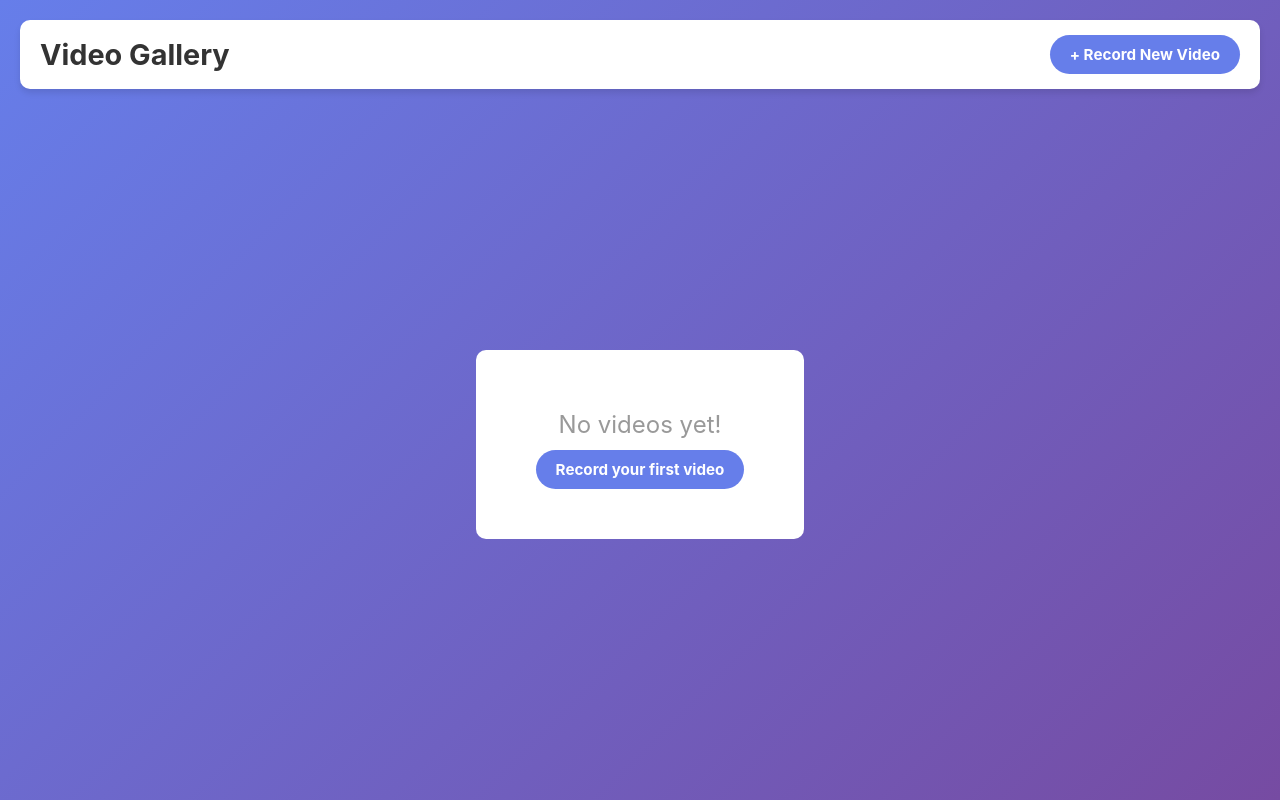
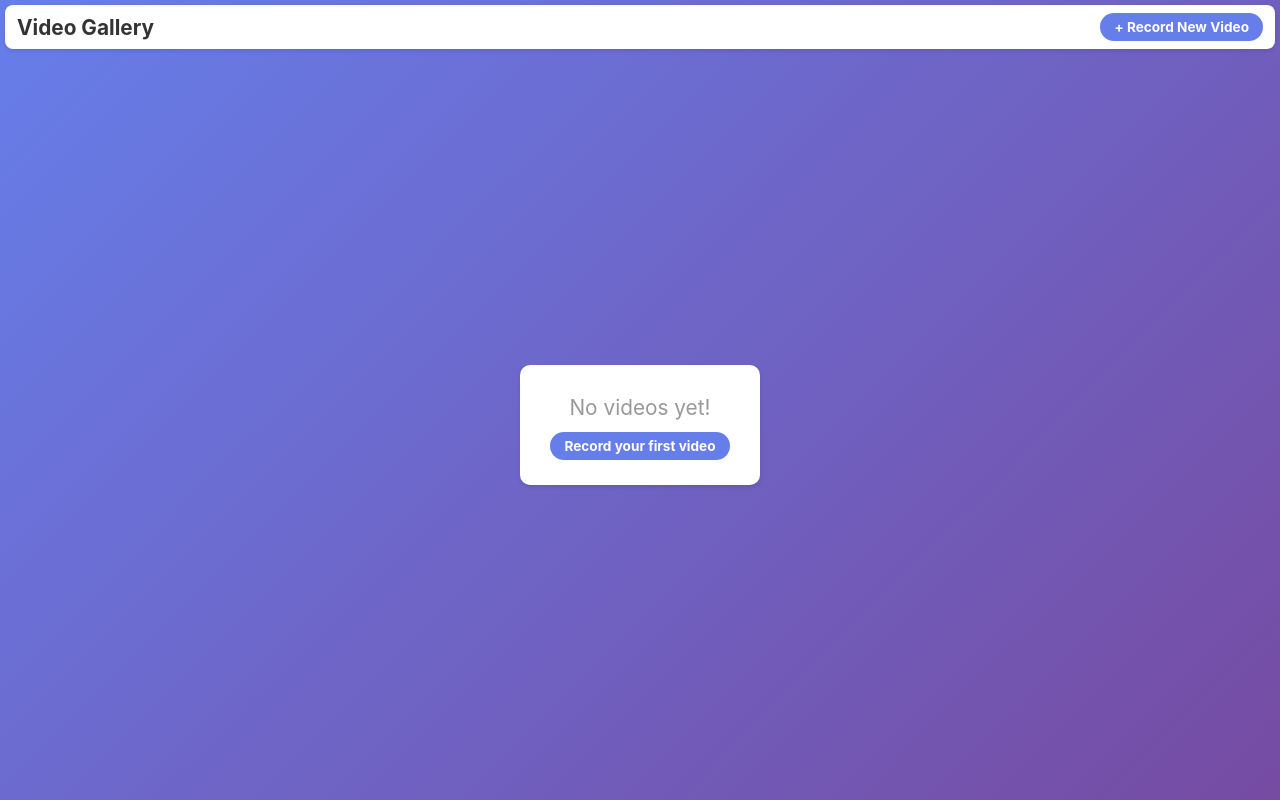
Before and after one commit to BrandonnLow/Media-collage-app, a Flask app: page / in a window 1280 px wide. Run offline with Flask 3, Linux system fonts and the light colour scheme.

Commit message:
better ui centered and fit screen and decrease empty padding spaces and fix delete

```diff
--- a/app.py
+++ b/app.py
@@ -3,6 +3,7 @@ import os
 from werkzeug.utils import secure_filename
 import base64
 from datetime import datetime
+from urllib.parse import unquote
 
 app = Flask(__name__)
 app.config['MAX_CONTENT_LENGTH'] = 100 * 1024 * 1024  # 100MB max file size
@@ -60,14 +61,27 @@ def upload_video():
     except Exception as e:
         return jsonify({'success': False, 'error': str(e)}), 500
 
-@app.route('/delete/<filename>', methods=['DELETE'])
+@app.route('/delete/<path:filename>', methods=['DELETE'])
 def delete_video(filename):
     """Delete a video file"""
     try:
-        filepath = os.path.join(app.config['UPLOAD_FOLDER'], secure_filename(filename))
+        # URL decode the filename to handle spaces and special characters
+        filename = unquote(filename)
+
+        # Construct the filepath
+        filepath = os.path.join(app.config['UPLOAD_FOLDER'], filename)
+
+        # Check if file exists and delete it
         if os.path.exists(filepath):
             os.remove(filepath)
             return jsonify({'success': True})
+
+        # If not found, try with secure_filename (for backwards compatibility)
+        secure_filepath = os.path.join(app.config['UPLOAD_FOLDER'], secure_filename(filename))
+        if os.path.exists(secure_filepath):
+            os.remove(secure_filepath)
+            return jsonify({'success': True})
+
         return jsonify({'success': False, 'error': 'File not found'}), 404
     except Exception as e:
         return jsonify({'success': False, 'error': str(e)}), 500
--- a/static/css/style.css
+++ b/static/css/style.css
@@ -4,84 +4,94 @@
     box-sizing: border-box;
 }
 
+html,
+body {
+    height: 100%;
+    width: 100%;
+    margin: 0;
+    padding: 0;
+    overflow: hidden;
+}
+
 body {
     font-family: -apple-system, BlinkMacSystemFont, 'Segoe UI', Roboto, Oxygen, Ubuntu, sans-serif;
     background: linear-gradient(135deg, #667eea 0%, #764ba2 100%);
-    height: 100vh;
-    overflow: hidden;
-    padding: 20px;
+    padding: 5px;
 }
 
 .container {
-    max-width: 100%;
-    margin: 0 auto;
+    width: 100%;
     height: 100%;
     display: flex;
     flex-direction: column;
+    gap: 5px;
 }
 
 header {
     background: white;
-    padding: 15px 20px;
-    border-radius: 10px;
-    margin-bottom: 20px;
+    padding: 8px 12px;
+    border-radius: 8px;
     display: flex;
     justify-content: space-between;
     align-items: center;
-    box-shadow: 0 4px 6px rgba(0, 0, 0, 0.1);
+    box-shadow: 0 2px 4px rgba(0, 0, 0, 0.1);
     flex-shrink: 0;
 }
 
 h1 {
     color: #333;
-    font-size: 1.8em;
+    font-size: 1.3em;
+    margin: 0;
 }
 
 .btn-record,
 .btn-back {
     background: #667eea;
     color: white;
-    padding: 10px 20px;
-    border-radius: 25px;
+    padding: 6px 14px;
+    border-radius: 20px;
     text-decoration: none;
     font-weight: bold;
     transition: all 0.3s;
-    font-size: 0.95em;
+    font-size: 0.85em;
 }
 
 .btn-record:hover,
 .btn-back:hover {
     background: #5a67d8;
-    transform: translateY(-2px);
-    box-shadow: 0 4px 8px rgba(0, 0, 0, 0.2);
+    transform: translateY(-1px);
+    box-shadow: 0 2px 4px rgba(0, 0, 0, 0.2);
 }
 
-/* Video Grid */
+/* Video Grid Container - Centers the grid */
 .video-grid {
-    display: grid;
-    gap: 5px;
-    flex-grow: 1;
+    flex: 1;
+    display: flex;
+    align-items: center;
+    justify-content: center;
     overflow: hidden;
-    justify-content: center;
-    align-content: center;
-    padding: 10px;
+    position: relative;
+}
+
+/* When grid has videos, it becomes a CSS grid */
+.video-grid[data-count]:not([data-count="0"]) {
+    display: grid !important;
+    gap: 3px;
+    place-content: center;
 }
 
 .video-item {
     background: black;
-    border-radius: 4px;
+    border-radius: 3px;
     overflow: hidden;
-    box-shadow: 0 2px 4px rgba(0, 0, 0, 0.1);
-    transition: all 0.2s;
+    box-shadow: 0 1px 2px rgba(0, 0, 0, 0.1);
+    transition: transform 0.2s, box-shadow 0.2s;
     cursor: pointer;
     position: relative;
-    display: flex;
-    align-items: center;
-    justify-content: center;
 }
 
 .video-item:hover {
-    transform: scale(1.1);
+    transform: scale(1.05);
     box-shadow: 0 4px 8px rgba(0, 0, 0, 0.3);
     z-index: 100;
 }
@@ -108,31 +119,36 @@ h1 {
     height: 100%;
     object-fit: cover;
     display: block;
-    background: black;
 }
 
 .no-videos {
     text-align: center;
-    padding: 60px;
+    padding: 30px;
     background: white;
     border-radius: 10px;
+    box-shadow: 0 2px 4px rgba(0, 0, 0, 0.1);
 }
 
 .no-videos p {
-    font-size: 1.5em;
+    font-size: 1.3em;
     color: #999;
-    margin-bottom: 20px;
+    margin-bottom: 15px;
 }
 
-/* Recorder */
+/* Recorder Page Styles */
 .recorder-container {
     background: white;
-    padding: 30px;
+    padding: 20px;
     border-radius: 10px;
     box-shadow: 0 4px 6px rgba(0, 0, 0, 0.1);
     text-align: center;
-    max-height: calc(100vh - 140px);
+    max-height: calc(100vh - 100px);
     overflow-y: auto;
+    flex: 1;
+    display: flex;
+    flex-direction: column;
+    align-items: center;
+    justify-content: center;
 }
 
 #preview,
--- a/templates/index.html
+++ b/templates/index.html
@@ -43,56 +43,106 @@
 
         if (videoCount === 0) return;
 
-        // Calculate grid dimensions
-        const columns = Math.ceil(Math.sqrt(videoCount * 1.77)); // 1.77 ≈ 16/9 aspect ratio
-        const rows = Math.ceil(videoCount / columns);
+        // Get the header height
+        const header = document.querySelector("header");
+        const headerHeight = header.offsetHeight;
 
-        // Get available space
-        const header = document.querySelector("header");
-        const headerHeight = header.offsetHeight + 20; // 20px for margin
-        const availableHeight = window.innerHeight - headerHeight - 40; // 40px for padding
-        const availableWidth = grid.offsetWidth;
+        // Calculate available space (full viewport minus header and small padding)
+        const padding = 10; // Total padding (5px top/bottom)
+        const gap = 5; // Gap between header and grid
+        const availableHeight =
+          window.innerHeight - headerHeight - padding - gap;
+        const availableWidth = window.innerWidth - padding;
 
-        // Calculate video dimensions with aspect ratio 16:9
-        const maxVideoWidth = (availableWidth - (columns - 1) * 5) / columns; // 5px gap
-        const maxVideoHeight = (availableHeight - (rows - 1) * 5) / rows; // 5px gap
+        // Find the best grid layout that uses maximum space
+        let bestLayout = null;
+        let maxVideoArea = 0;
 
-        // Maintain 16:9 aspect ratio
+        // Try different column/row combinations
+        for (let cols = 1; cols <= videoCount; cols++) {
+          const rows = Math.ceil(videoCount / cols);
+
+          // Calculate video size for this layout (accounting for gaps)
+          const videoGap = 3;
+          const totalGapWidth = (cols - 1) * videoGap;
+          const totalGapHeight = (rows - 1) * videoGap;
+
+          const maxVideoWidth = (availableWidth - totalGapWidth) / cols;
+          const maxVideoHeight = (availableHeight - totalGapHeight) / rows;
+
+          // Apply 16:9 aspect ratio constraint
           let videoWidth, videoHeight;
-        if (maxVideoWidth / maxVideoHeight > 16 / 9) {
-          // Height is the limiting factor
+          const targetRatio = 16 / 9;
+
+          if (maxVideoWidth / maxVideoHeight > targetRatio) {
+            // Height is limiting
             videoHeight = maxVideoHeight;
-          videoWidth = videoHeight * (16 / 9);
+            videoWidth = videoHeight * targetRatio;
           } else {
-          // Width is the limiting factor
+            // Width is limiting
             videoWidth = maxVideoWidth;
-          videoHeight = videoWidth * (9 / 16);
+            videoHeight = videoWidth / targetRatio;
           }
 
-        // Apply styles to all video items
+          // Ensure videos fit in available space
+          if (
+            videoWidth * cols + totalGapWidth <= availableWidth &&
+            videoHeight * rows + totalGapHeight <= availableHeight
+          ) {
+            const area = videoWidth * videoHeight;
+            if (area > maxVideoArea) {
+              maxVideoArea = area;
+              bestLayout = {
+                cols: cols,
+                rows: rows,
+                width: videoWidth,
+                height: videoHeight,
+                totalWidth: videoWidth * cols + totalGapWidth,
+                totalHeight: videoHeight * rows + totalGapHeight,
+              };
+            }
+          }
+        }
+
+        // Apply the best layout
+        if (bestLayout) {
+          // Set fixed dimensions for all video items
           const videoItems = document.querySelectorAll(".video-item");
           videoItems.forEach((item) => {
-          item.style.width = `${videoWidth}px`;
-          item.style.height = `${videoHeight}px`;
+            item.style.width = `${bestLayout.width}px`;
+            item.style.height = `${bestLayout.height}px`;
           });
 
-        // Update grid layout
-        grid.style.gridTemplateColumns = `repeat(${columns}, ${videoWidth}px)`;
-        grid.style.gridTemplateRows = `repeat(${rows}, ${videoHeight}px)`;
+          // Configure the grid
+          grid.style.gridTemplateColumns = `repeat(${bestLayout.cols}, ${bestLayout.width}px)`;
+          grid.style.gridTemplateRows = `repeat(${bestLayout.rows}, ${bestLayout.height}px)`;
+          grid.style.width = `${bestLayout.totalWidth}px`;
+          grid.style.height = `${bestLayout.totalHeight}px`;
+
+          // Center the grid in available space
+          grid.style.margin = "auto";
+          grid.style.display = "grid";
+        }
       }
 
-      // Calculate on page load
-      calculateOptimalGrid();
+      // Initial calculation with small delay to ensure DOM is ready
+      setTimeout(calculateOptimalGrid, 50);
 
       // Recalculate on window resize
-      window.addEventListener("resize", calculateOptimalGrid);
+      let resizeTimeout;
+      window.addEventListener("resize", () => {
+        clearTimeout(resizeTimeout);
+        resizeTimeout = setTimeout(calculateOptimalGrid, 100);
+      });
 
       // Handle click on video to delete
       document.querySelectorAll(".video-item").forEach((item) => {
         item.addEventListener("click", async (e) => {
           if (confirm("Delete this video?")) {
             const filename = item.dataset.filename;
-            const response = await fetch(`/delete/${filename}`, {
+            // Properly encode the filename for the URL
+            const encodedFilename = encodeURIComponent(filename);
+            const response = await fetch(`/delete/${encodedFilename}`, {
               method: "DELETE",
             });
             if (response.ok) {
@@ -114,9 +164,15 @@
                                 </div>
                             `;
               } else {
-                // Recalculate grid
-                calculateOptimalGrid();
+                // Recalculate grid immediately
+                setTimeout(calculateOptimalGrid, 50);
               }
+            } else {
+              // Show error if delete failed
+              const error = await response.json();
+              alert(
+                `Failed to delete video: ${error.error || "Unknown error"}`
+              );
             }
           }
         });
```
Also changed, not shown: other parts of static/css/style.css (+22 -20 lines). Lines whose indentation alone changed are shown as unchanged.
